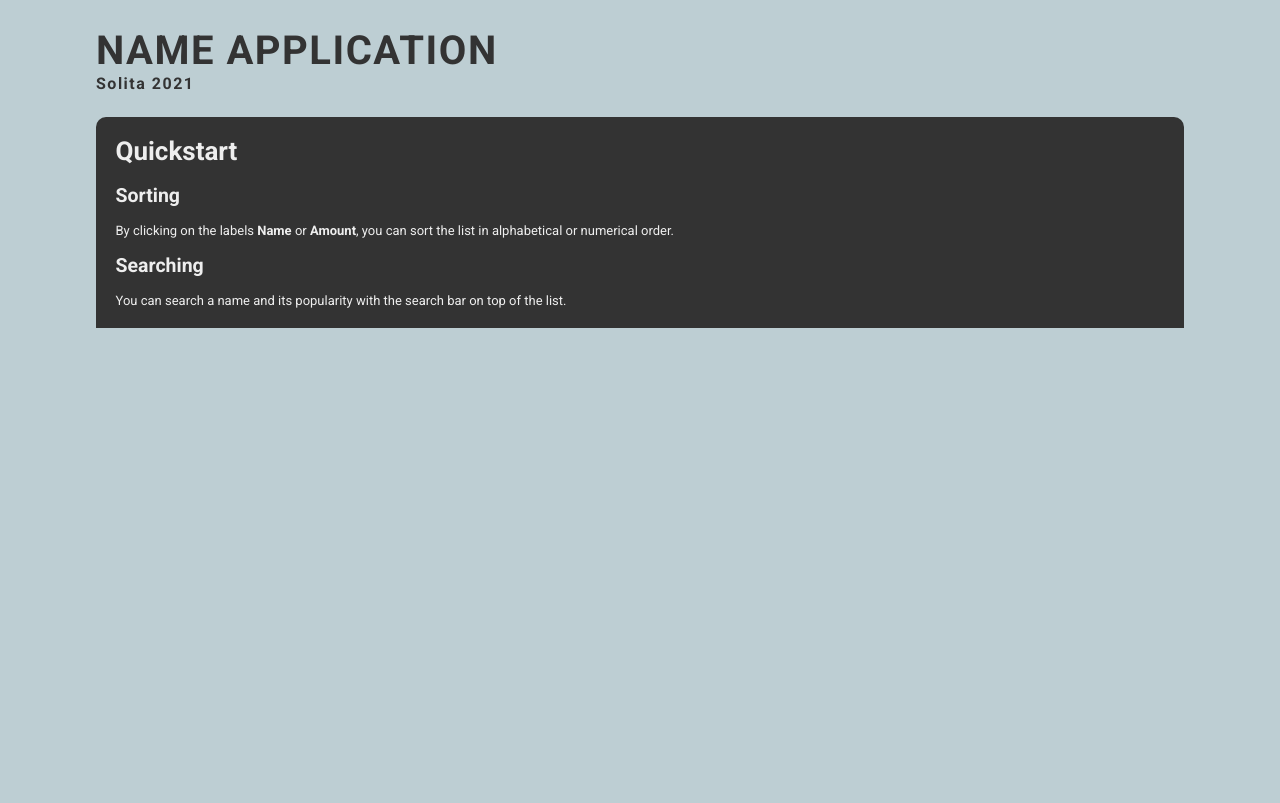
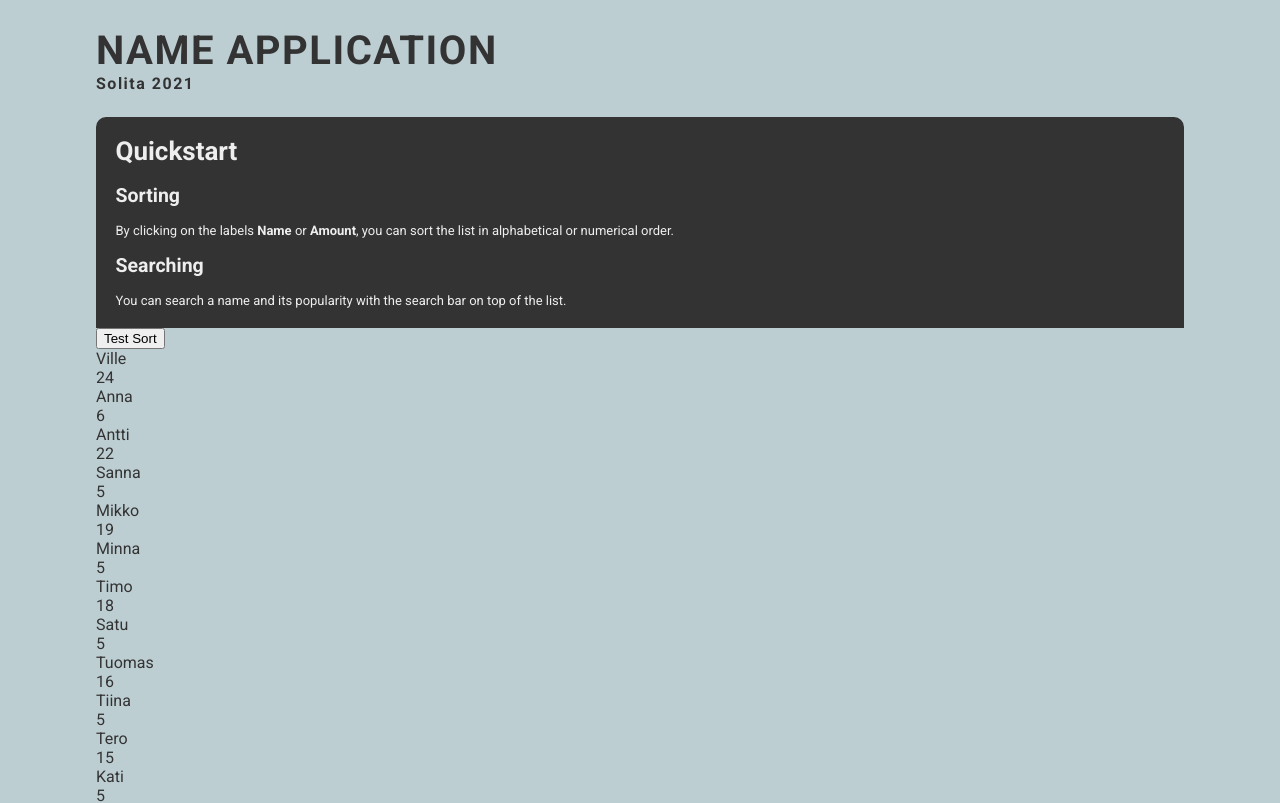
Before and after one commit to teekkari/solita-name-application, a React (Create React App) app: page / in a window 1280 px wide. Shown: the top 803 px of the page. Built offline with nearby package versions, Linux system fonts and the light colour scheme.

Commit message:
Added Namelist comp. to App.js and created basic functionality in Namelist (render names and sort them)

```diff
--- a/src/App.js
+++ b/src/App.js
@@ -1,4 +1,5 @@
 import './App.css';
+import Namelist from './components/Namelist';
 import Quickstart from './components/Quickstart';
 
 function App() {
@@ -11,6 +12,7 @@ function App() {
 
       <main>
         <Quickstart />
+        <Namelist />
       </main>
     </div>
   );
--- a/src/components/Namelist.js
+++ b/src/components/Namelist.js
@@ -1,14 +1,56 @@
 import React from 'react';
 
+const names = require('./names.json').names;
 
 class Namelist extends React.Component {
     constructor(props) {
         super(props);
+
+        // sort names to initially show them in alphabetical order
+        const sortedNames = names.sort( (a, b) => a.name > b.name );
+
+        this.state = {
+            listData: sortedNames,
+            sortBy: 'amount',
+            sortAscending: false,
+        }
+    }
+
+    // sorts the names with the current parameters and changes the state for names
+    sortData() {
+        if (this.state.sortAscending) {
+            this.setState({
+                listData: this.state.listData.sort( (a, b) => a[this.state.sortBy] > b[this.state.sortBy])
+            });
+        } else {
+            this.setState({
+                listData: this.state.listData.sort( (a, b) => a[this.state.sortBy] < b[this.state.sortBy])
+            });
+        }
+    }
+
+
+    // renders this.state.listData in a list = returns array of JSX
+    renderNameListData() {
+        let outputList = [];
+        for (let name of this.state.listData) {
+            outputList.push(
+                <div className="namelist-item">
+                    <div className="namelist-name">{name.name}</div>
+                    <div className="namelist-amount">{name.amount}</div>
+                </div>
+            );
+        }
+
+        return outputList;
     }
 
 
     render() {
-        return null;
+        return <>
+        <button onClick={ () => this.sortData() }>Test Sort</button>
+        {this.renderNameListData()}
+        </>;
     }
 }
 
```
